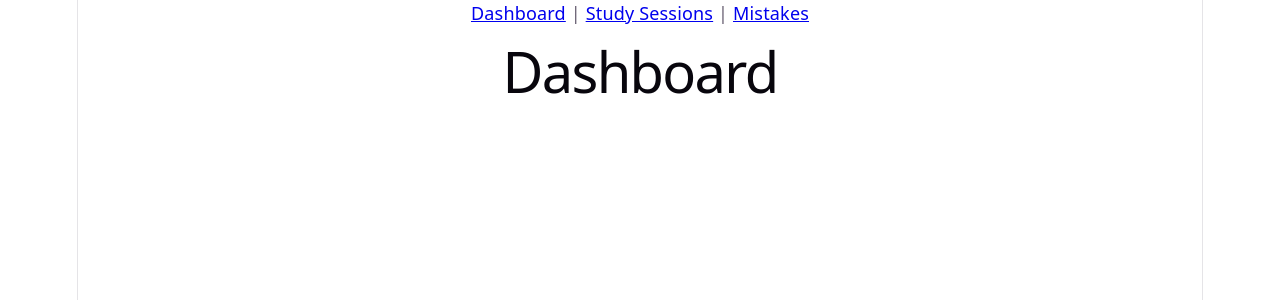
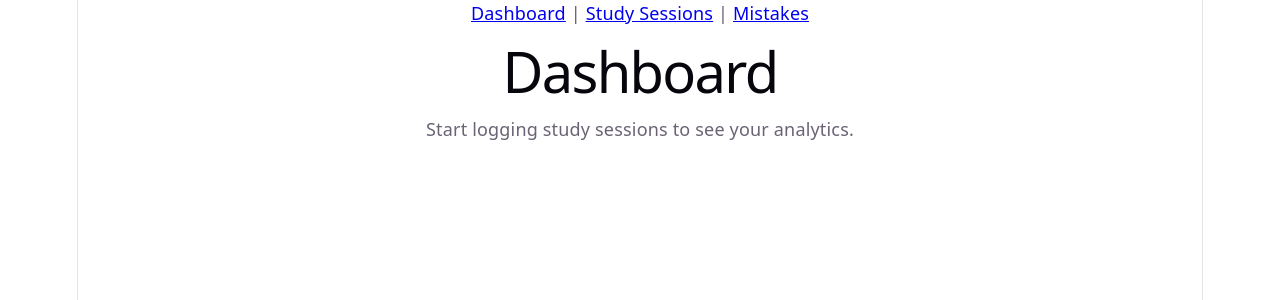
Before and after one commit to BuildWithSai/amc-ai-coach, a React (Vite) app: page / in a window 1280 px wide. Shown: the top 300 px of the page. Built offline with nearby package versions, Linux system fonts and the light colour scheme.

Commit message:
wire dashboard to real analytics data

```diff
--- a/src/pages/DashboardPage.tsx
+++ b/src/pages/DashboardPage.tsx
@@ -1,5 +1,49 @@
+import { getSessions, getMistakes } from "../services/storage";
+import {
+  getRankedWeakTopics,
+  getMistakeFrequencyByTopic,
+} from "../analytics/computeAnalytics";
+
 function DashboardPage() {
-  return <h1>Dashboard</h1>;
+  const sessions = getSessions();
+  const mistakes = getMistakes();
+
+  const weakTopics = getRankedWeakTopics(sessions);
+  const mistakeFrequency = getMistakeFrequencyByTopic(mistakes);
+
+  return (
+    <div>
+      <h1>Dashboard</h1>
+
+      {sessions.length === 0 ? (
+        <p>Start logging study sessions to see your analytics.</p>
+      ) : (
+        <>
+          <h2>Weak Topics</h2>
+          {weakTopics.map((t) => (
+            <div key={t.topic}>
+              <p>
+                {t.topic} — {t.averageAccuracy}% accuracy — {t.trend}
+              </p>
+            </div>
+          ))}
+
+          <h2>Top Mistakes</h2>
+          {mistakeFrequency.length === 0 ? (
+            <p>No mistakes logged yet.</p>
+          ) : (
+            mistakeFrequency.slice(0, 3).map((m) => (
+              <div key={m.topic}>
+                <p>
+                  {m.topic} — {m.count} mistakes
+                </p>
+              </div>
+            ))
+          )}
+        </>
+      )}
+    </div>
+  );
 }
 
 export default DashboardPage;
```
